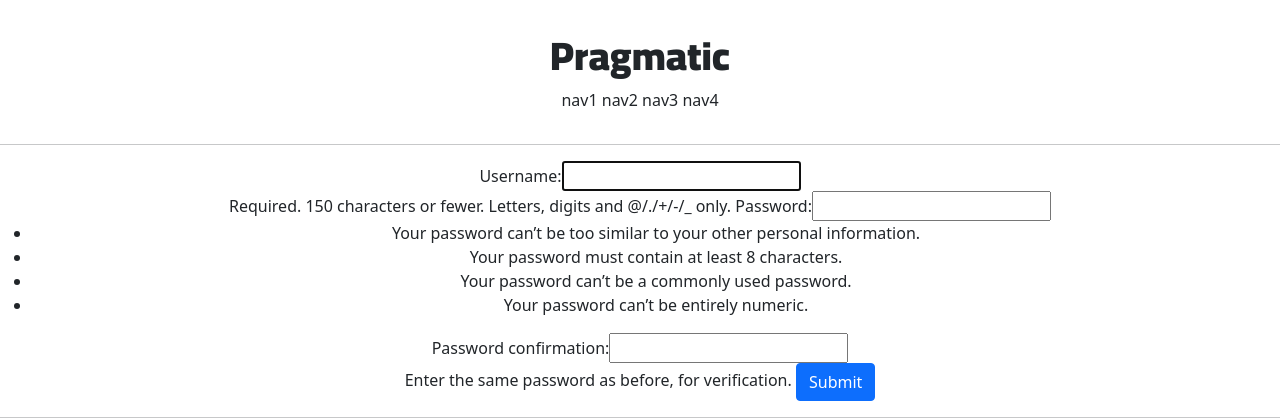
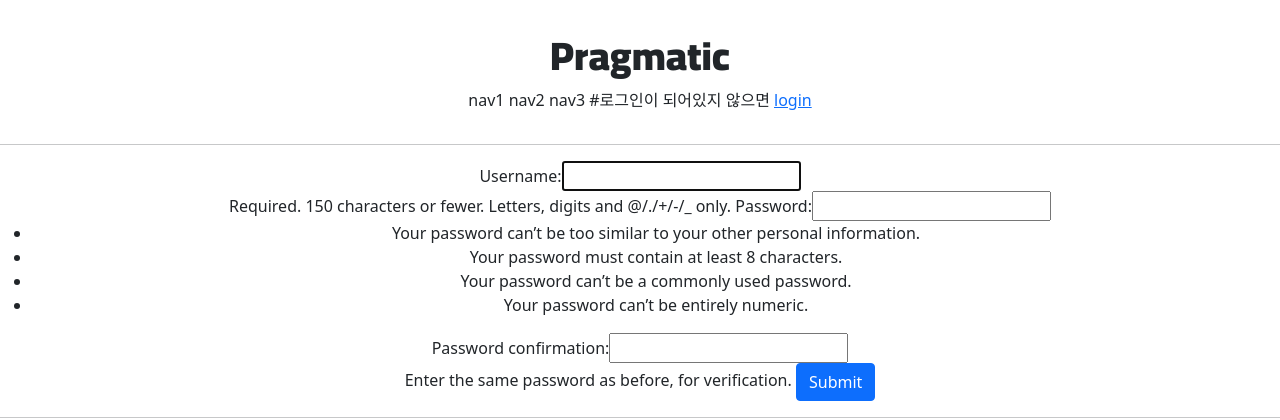
Before and after one commit to KyeongHwanMin/Django-pinterest, a Django app: page /account/create/ in a window 1280 px wide. Shown: the top 420 px of the page. Run offline with Django 3.2, Linux system fonts and the light colour scheme.

Commit message:
feact(login.html) : login,logout 구현

```diff
--- a/accountapp/templates/accountapp/create.html
+++ b/accountapp/templates/accountapp/create.html
@@ -7,7 +7,6 @@
       {% csrf_token %}
       {{ form }}
       <input type="submit" class="btn btn-primary">
-
     </form>
   </div>
 
--- a/accountapp/urls.py
+++ b/accountapp/urls.py
@@ -1,3 +1,4 @@
+from django.contrib.auth.views import LoginView, LogoutView
 from django.urls import path
 from accountapp.views import hello_world, AccountCreateView
 
@@ -5,7 +6,10 @@ app_name = "accountapp"
 
 #127.0.0.1:8000/account/hello_world == accountapp:hello_world"
 urlpatterns = [
-    path('hello_world/',hello_world,name='hello_world'),
-    #       라우터(주소),hello_world 함수, hello_world로 이름설정
+    path('hello_world/',hello_world,name='hello_world'),#       라우터(주소),hello_world 함수, hello_world로 이름설정
+
+    path('login/',LoginView.as_view(template_name='accountapp/login.html'),name='login'), # 로그인 view는 템플릿 필요
+    path('logout/',LogoutView.as_view(),name='logout'),
+
     path('create/',AccountCreateView.as_view(),name='create'),
 ]
--- a/templates/header.html
+++ b/templates/header.html
@@ -7,7 +7,16 @@
         <span>nav1</span>
         <span>nav2</span>
         <span>nav3</span>
-        <span>nav4</span>
+        {% if not user.is_authenticated %} #로그인이 되어있지 않으면
+        <a href="{% url 'accountapp:login' %}?next={{ request.path }}">
+            <span>login</span>
+        </a>
+        {% else %}
+        <a href="{% url 'accountapp:logout' %}?next={{ request.path }}">
+            <span>logout</span>
+
+        </a>
+        {% endif %}
     </div>
 
 </div>
```
Also changed, not shown: accountapp/templates/accountapp/login.html (added, +18 -0 lines), pragmatic/settings.py (+8 -4 lines).
